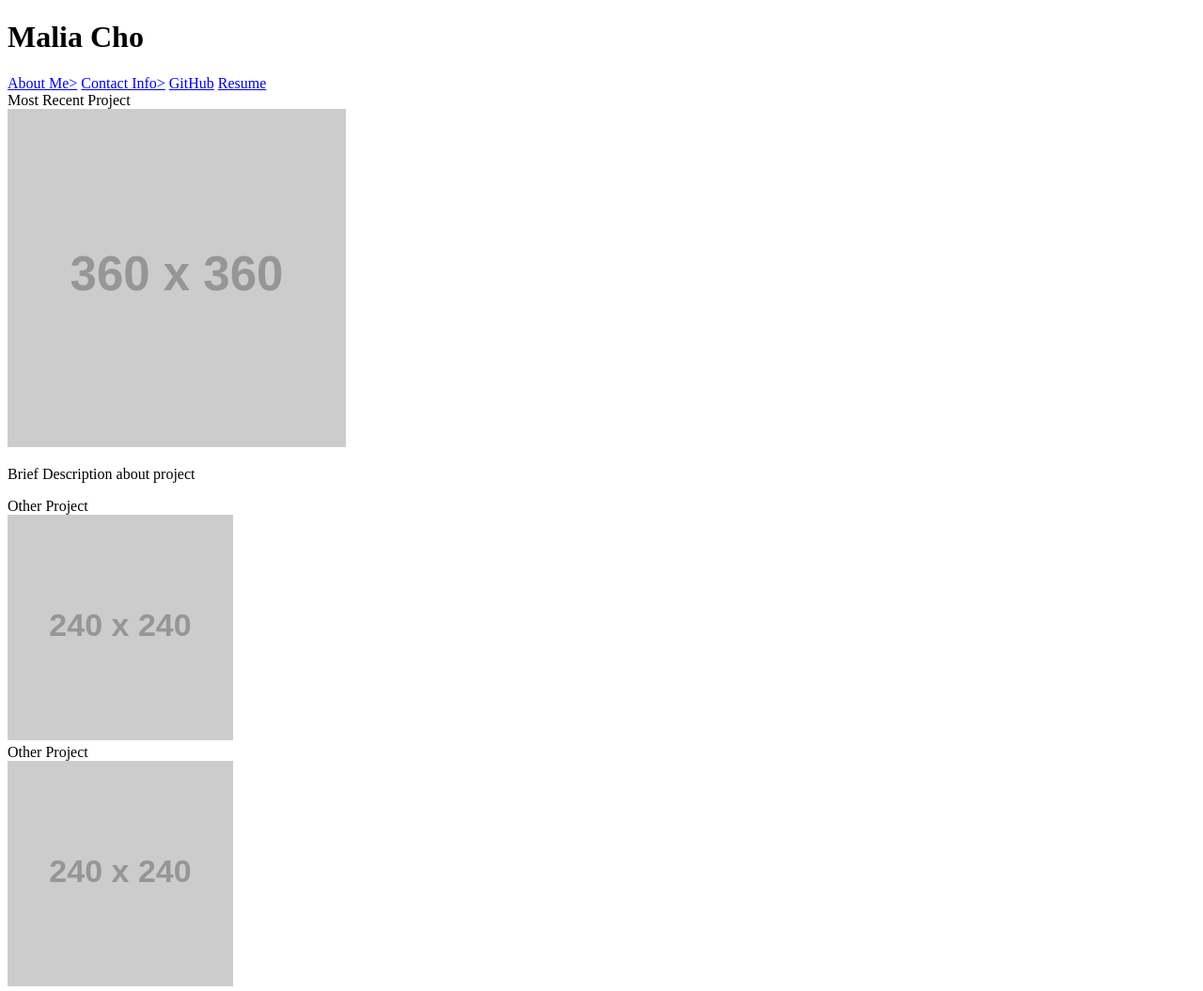
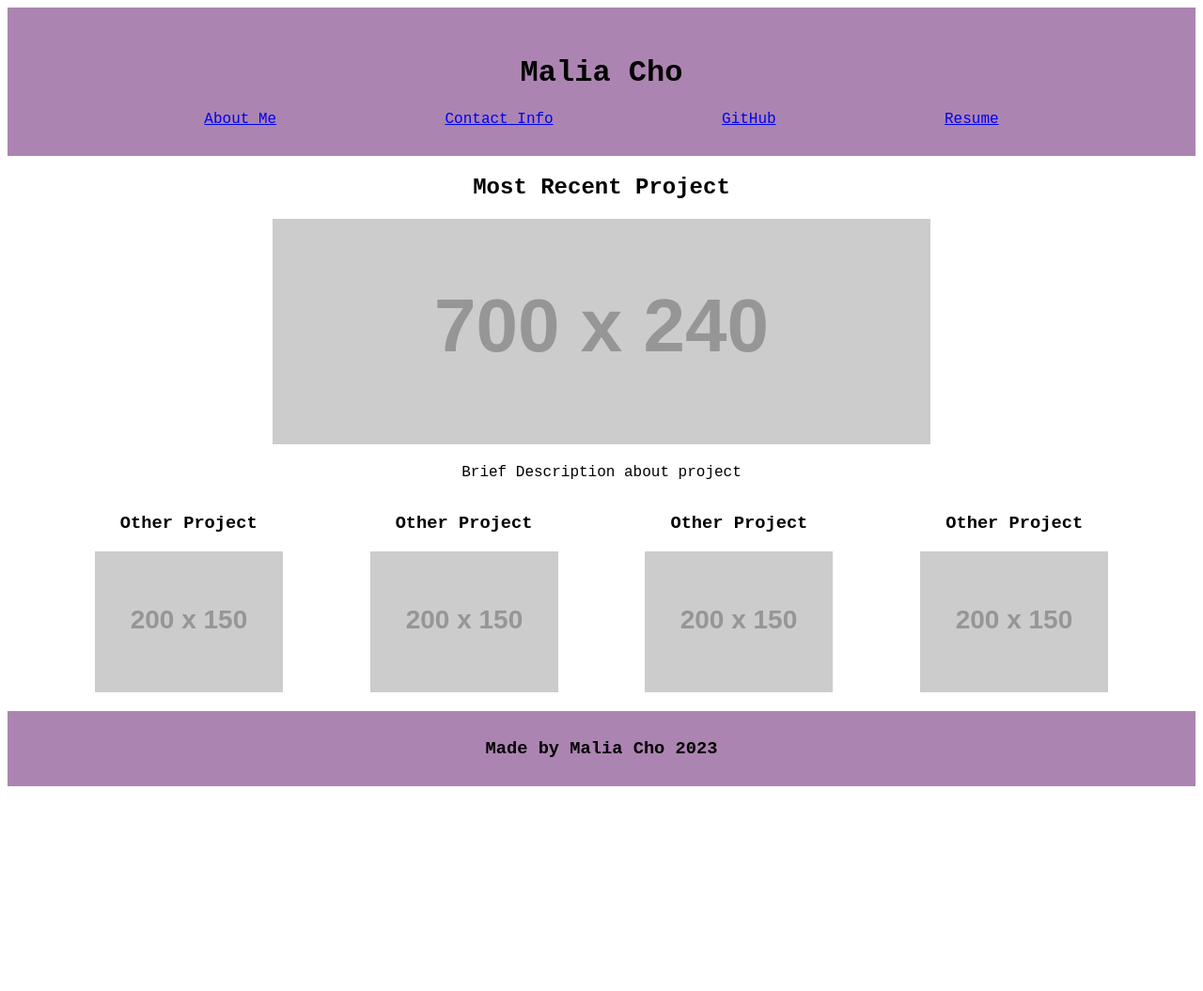
Before and after one commit to maliacho/portfolio-demo, a plain HTML site: page index.html in a window 1280 px wide. Shown: the top 1055 px of the page at 94% size. After the commit the page ends 845 px from the top, so only its background shows below. Drawn offline with Linux system fonts and the light colour scheme; placeholder pictures from the web are drawn by us.

Commit message:
updated CSS sheet to contain foundational styling. updated HTML to accomodate CSS changes

```diff
--- a/assets/style.css
+++ b/assets/style.css
@@ -0,0 +1,59 @@
+:root {
+    font-family: 'Courier New', Courier, monospace;
+}
+
+
+header {
+    padding: 30px;
+    text-align: center;
+    background-color: #AC84B1;
+}
+
+
+div {
+    display: flex;
+    flex-wrap: wrap;
+    justify-content: space-evenly;
+    text-align: center;
+}
+
+nav {
+    display: flex;
+    text-align: center;
+    justify-content: space-evenly;
+}
+
+nav a:hover {
+  background-color: #AC84B1;
+  color: #1946E1;
+  cursor: grab;
+}
+
+div .project:hover {
+    color: #1946E1;
+    cursor: grab;
+  }
+
+footer {
+    padding: 10px;
+    margin-top: 15px;
+    text-align: center;
+    background-color: #AC84B1;
+}
+
+#recent-project {
+    display: flex;
+    justify-content: center;
+}
+
+/* .image {
+    object-fit: contain;
+
+} */
+
+@media screen and (max-width: 768px) {
+  main,
+  nav {
+    flex-direction: column;
+  }
+}
--- a/index.html
+++ b/index.html
@@ -11,44 +11,47 @@
     <header>
         <h1>Malia Cho</h1>
         <nav>
-            <a href="#">About Me></a>
-            <a href="#">Contact Info></a>
+            <a href="#">About Me</a>
+            <a href="#">Contact Info</a>
             <a href="#">GitHub</a>
             <a href="#">Resume</a>
         </nav>
     </header>
 
     <main>
-        <div>
+        <div class="project">
             <section>
-                <header>Most Recent Project</header>
-                <img src="http://via.placeholder.com/360x360" alt="Placeholder Image"/>
+                <h2 id="recent-project">Most Recent Project</h2>
+                <img class="image" src="http://via.placeholder.com/700x240" alt="placeholder image"/>
                 <p>Brief Description about project</p>
             </section>
-
+        </div>
+        <div class="project">
             <section>
-                <header>Other Project</header>
-                <img src="http://via.placeholder.com/240x240" alt="placeholder image"/>
+                <h3>Other Project</h3>
+                <img src="http://via.placeholder.com/200x150" alt="placeholder image"/>
             </section>
-
+        <div class="project">
             <section>
-                <header>Other Project</header>
-                <img src="http://via.placeholder.com/240x240" alt="placeholder image"/>
+                <h3>Other Project</h3>
+                <img src="http://via.placeholder.com/200x150" alt="placeholder image"/>
             </section>
-
+        </div>
+        <div class="project">
             <section>
-                <header>Other Project</header>
-                <img src="http://via.placeholder.com/240x240" alt="placeholder image"/>
+                <h3>Other Project</h3>
+                <img src="http://via.placeholder.com/200x150" alt="placeholder image"/>
             </section>
-
+        </div>
+        <div class="project">
             <section>
-                <header>Other Project</header>
-                <img src="http://via.placeholder.com/240x240" alt="placeholder image"/>
+                <h3>Other Project</h3>
+                <img src="http://via.placeholder.com/200x150" alt="placeholder image"/>
             </section>
         </div>
     </main>
 <footer>
-    <h3> Malia Cho 2023</h3>
+    <h3> Made by Malia Cho 2023</h3>
 </footer>
 
 </body>
```
Also changed, not shown: 1 other file.
